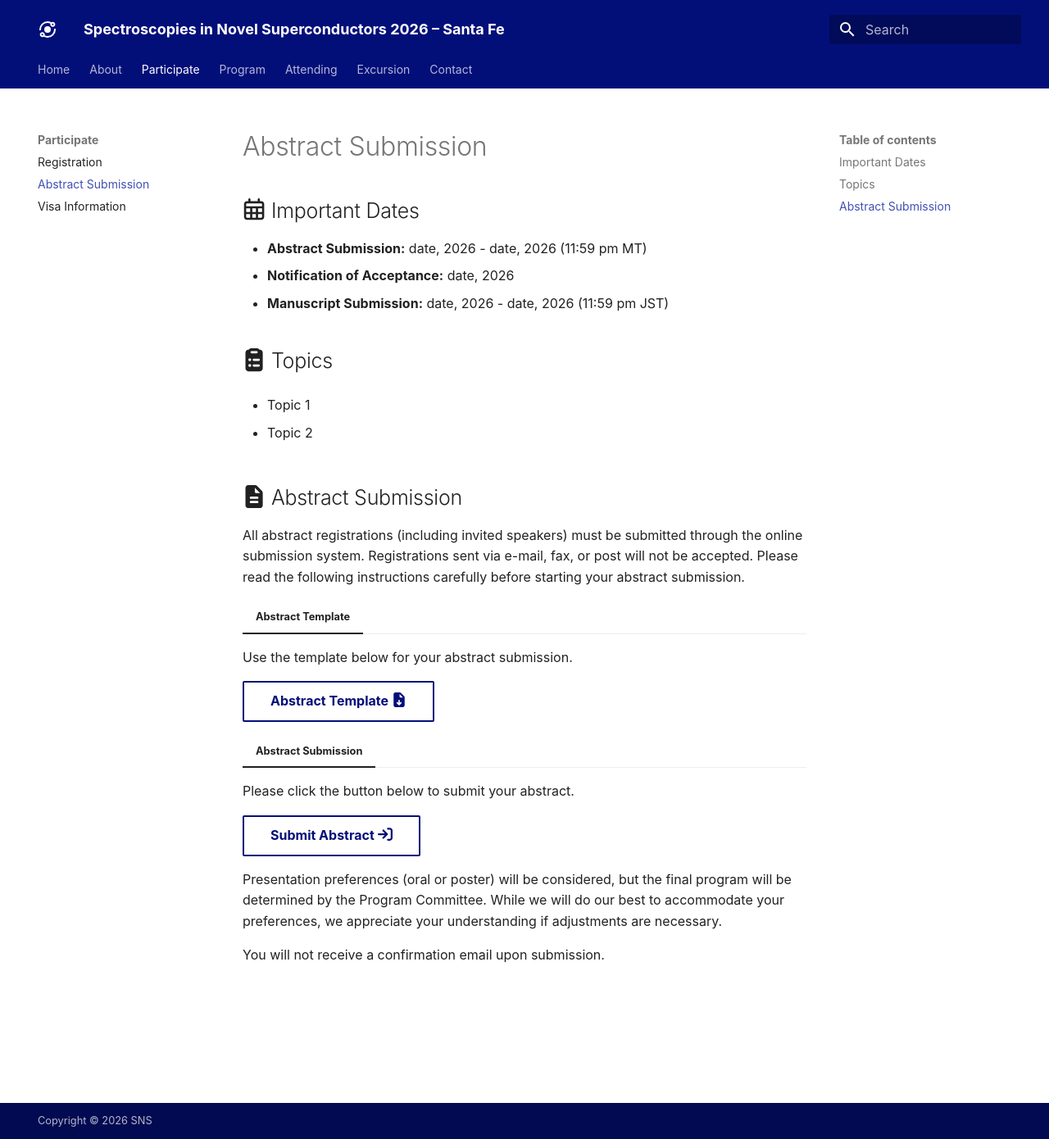
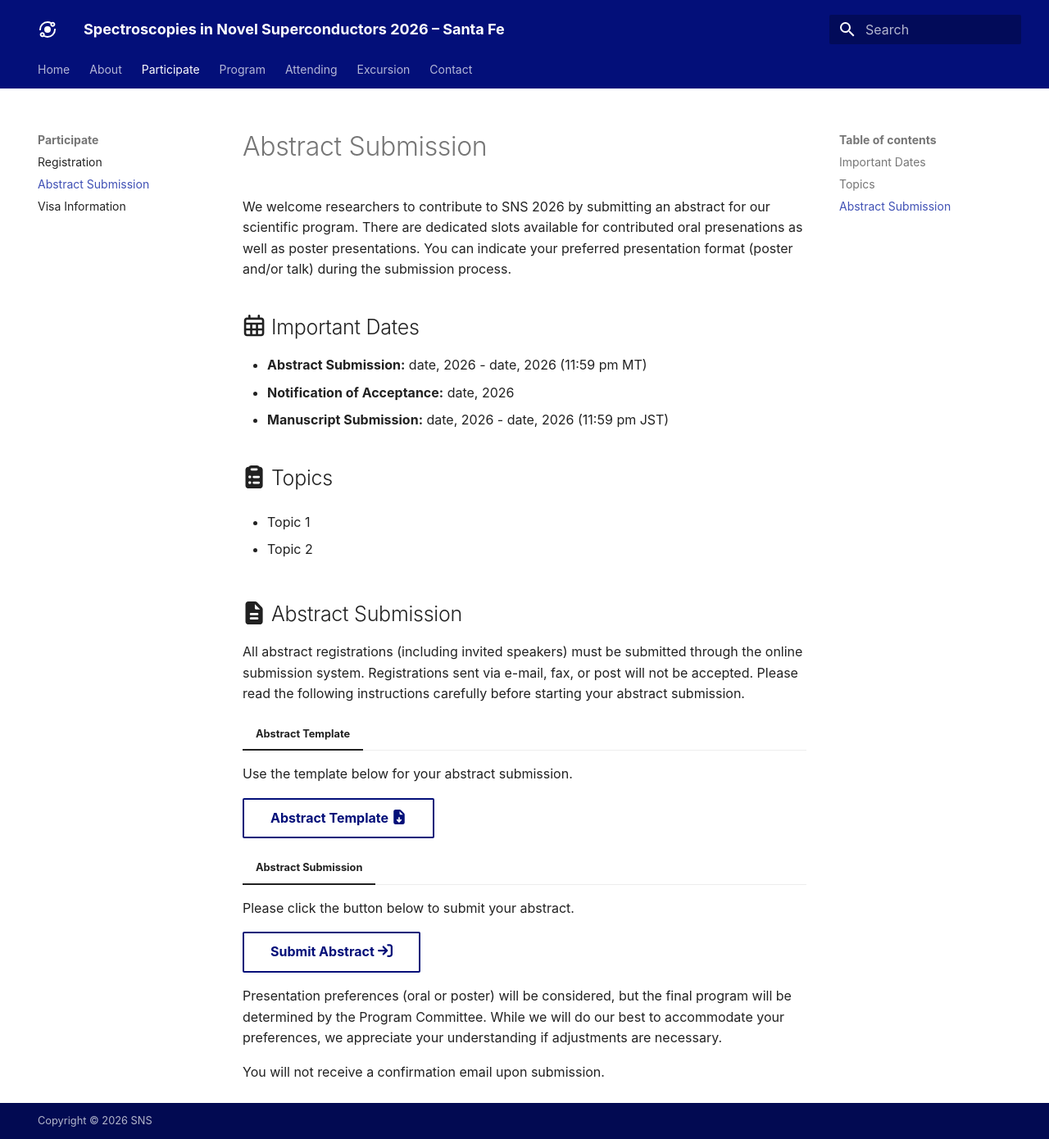
Before and after one commit to SNS2026/SNS2026.github.io, an MkDocs documentation site: the page built from docs/abstracts.md, in a window 1280 px wide and 1390 px high. Shown: the whole window at 82% size. Built offline with MkDocs 1.6.1 and Material for MkDocs 9.7.7, drawn with Linux system fonts in a browser that asks for light colours; some web fonts are replaced.

Commit message:
Update abstracts.md

```diff
--- a/docs/abstracts.md
+++ b/docs/abstracts.md
@@ -4,6 +4,9 @@ hide:
 title: Abstract Submission
 ---
 
+We welcome researchers to contribute to SNS 2026 by submitting an abstract for our scientific program.
+There are dedicated slots available for contributed oral presenations as well as poster presentations.
+You can indicate your preferred presentation format (poster and/or talk) during the submission process.
 
 ## :fontawesome-regular-calendar-days: Important Dates
 - **Abstract Submission:** date, 2026 - date, 2026 (11:59 pm MT)
```
